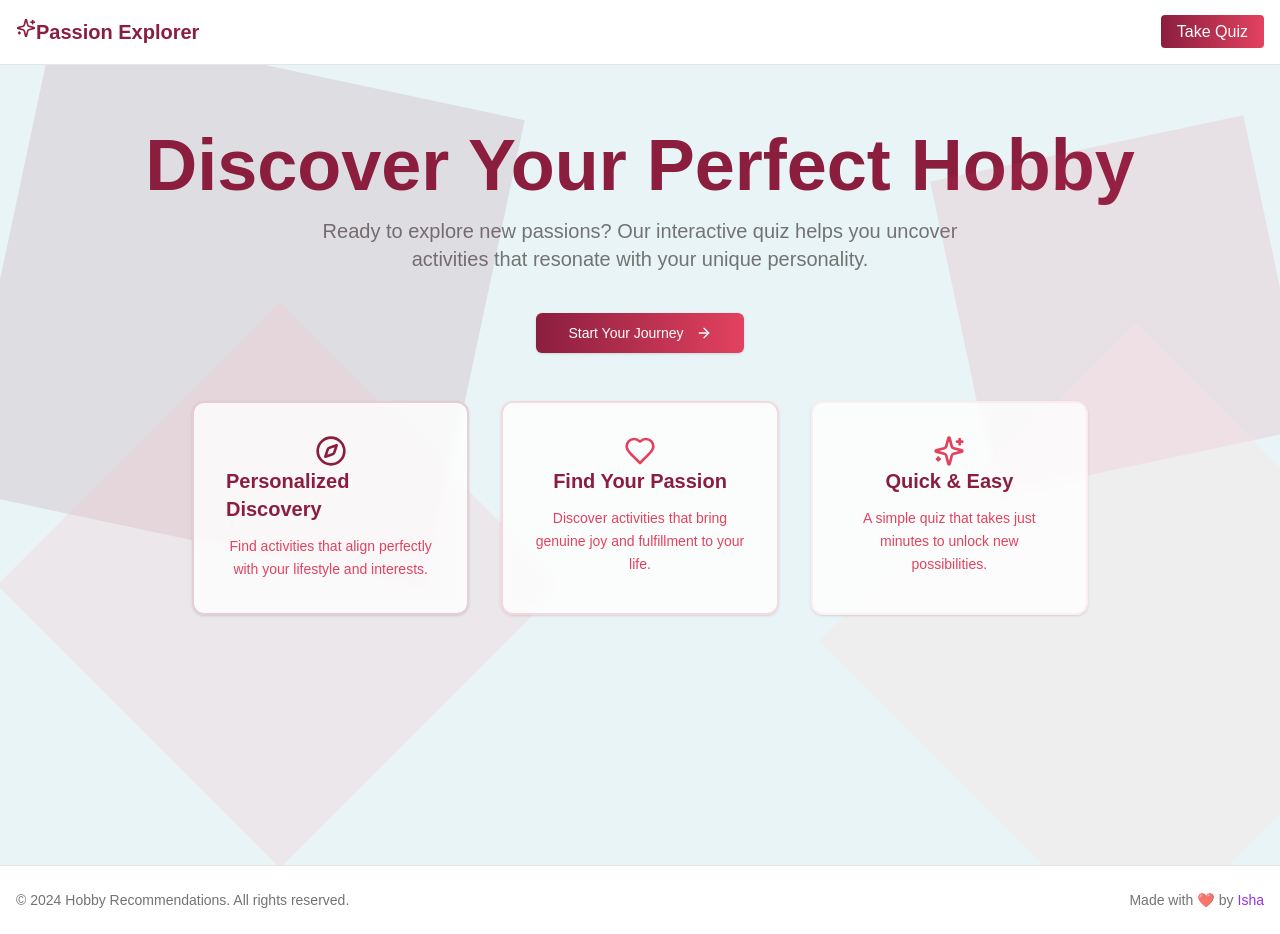
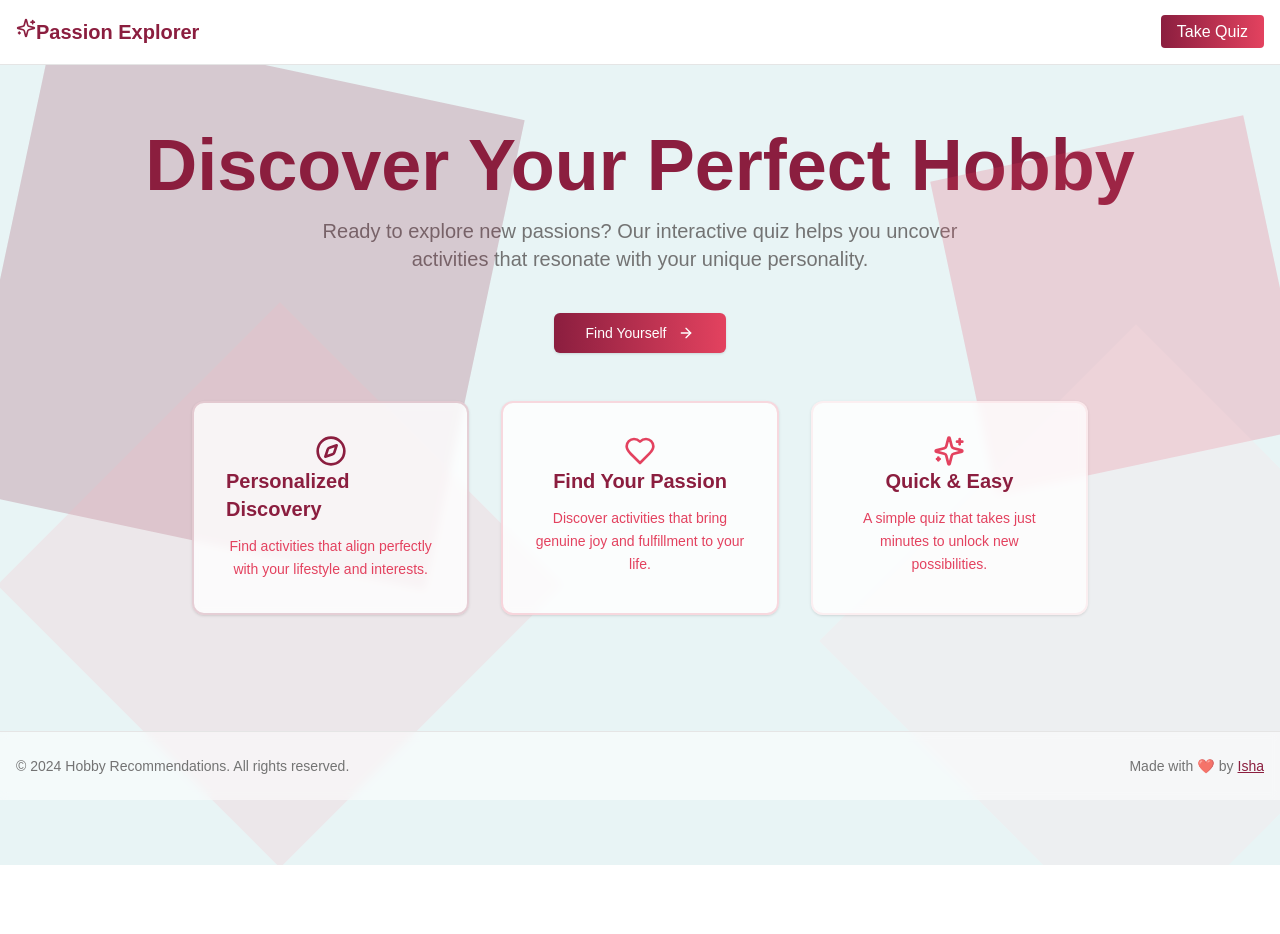
Before and after one commit to courseraisha/hobby-recommendation, a Next.js app: page / in a window 1280 px wide. Built offline with nearby package versions, Linux system fonts and the light colour scheme.

Commit message:
Home page

```diff
--- a/src/app/layout.js
+++ b/src/app/layout.js
@@ -33,7 +33,7 @@ export default function RootLayout({ children }) {
 
         <main className="flex-1">{children}</main>
 
-        <footer className="border-t bg-white/50 backdrop-blur-sm dark:bg-gray-950/50">
+        <footer className="border-t bg-white/50 backdrop-blur-sm dark:bg-gray-950/50 sticky bottom-0">
           <div className="container flex flex-col items-center gap-2 px-4 py-6 text-center text-sm text-muted-foreground sm:flex-row sm:justify-between">
             <p>&copy; {new Date().getFullYear()} Hobby Recommendations. All rights reserved.</p>
             <p className="flex items-center gap-1">
@@ -42,7 +42,7 @@ export default function RootLayout({ children }) {
                 href="https://www.linkedin.com/in/isha-singla16/"
                 target="_blank"
                 rel="noopener noreferrer"
-                className="font-medium text-purple-600 hover:text-purple-700 dark:text-purple-400 dark:hover:text-purple-300"
+                className="font-large text-[#8B1E3F] underline "
               >
                 Isha
               </Link>
--- a/src/app/page.js
+++ b/src/app/page.js
@@ -8,10 +8,10 @@ export default function Page() {
     <div className="relative min-h-screen overflow-hidden bg-[#E8F4F5]">
       {/* Decorative elements */}
       <div className="pointer-events-none absolute inset-0">
-        <div className="absolute left-0 top-0 h-[30rem] w-[30rem] rotate-12 transform bg-[#8B1E3F]/10" />
-        <div className="absolute right-0 top-20 h-[20rem] w-[20rem] -rotate-12 transform bg-[#E3425F]/10" />
+        <div className="absolute left-0 top-0 h-[30rem] w-[30rem] rotate-12 transform bg-[#8B1E3F]/20" />
+        <div className="absolute right-0 top-20 h-[20rem] w-[20rem] -rotate-12 transform bg-[#E3425F]/20" />
         <div className="absolute bottom-20 left-20 h-[25rem] w-[25rem] rotate-45 transform bg-[#F7B2BD]/20" />
-        <div className="absolute -right-20 bottom-0 h-[28rem] w-[28rem] -rotate-45 transform bg-[#FFDCE1]/30" />
+        <div className="absolute -right-20 bottom-0 h-[28rem] w-[28rem] -rotate-45 transform bg-[#FFDCE1]/20" />
       </div>
 
       <div className="container mx-auto flex min-h-[calc(100vh-12rem)] flex-col items-center justify-center px-4 py-16">
@@ -29,7 +29,7 @@ export default function Page() {
             className="mt-4 bg-gradient-to-r from-[#8B1E3F] to-[#E3425F] text-white transition-all hover:shadow-lg"
           >
             <Link href="/quiz" className="inline-flex items-center gap-3">
-              Start Your Journey
+              Find Yourself
               <ArrowRight className="h-5 w-5 transition-transform duration-300" />
             </Link>
           </Button>
```
